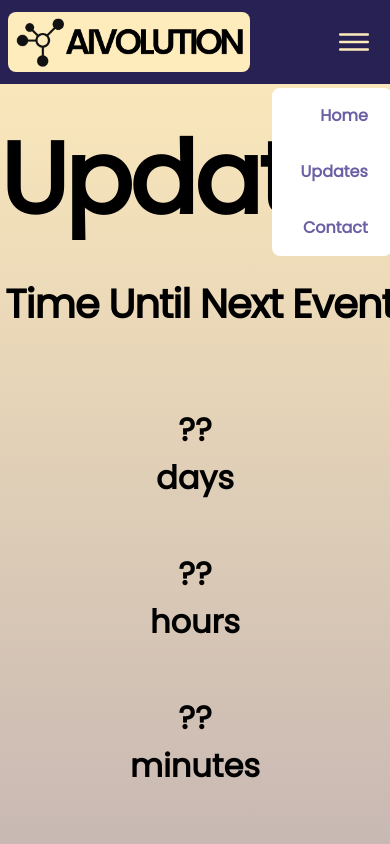
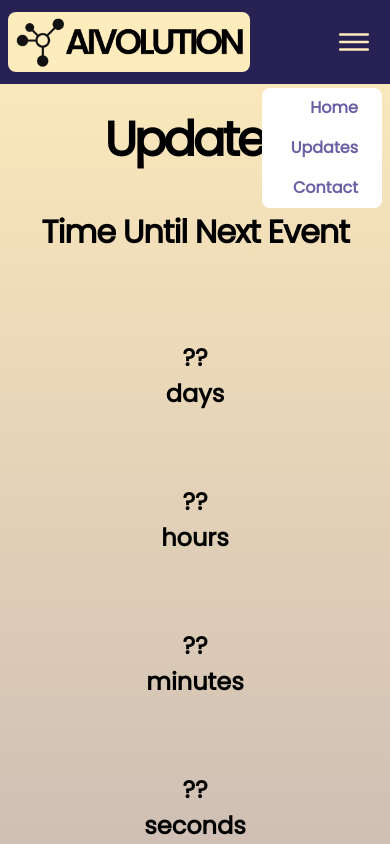
Before and after one commit to aivolution-gta/website, a Next.js app: page /updates in a window 390 px wide. Both pictures are taken after a click on the icon 354 px from the left and 41 px from the top of the page. Shown: the top 844 px of the page. Built offline with nearby package versions, Linux system fonts and the light colour scheme.

Commit message:
Add finishing touches, make the rest of the website accessible on mobile.

```diff
--- a/components/carousel.tsx
+++ b/components/carousel.tsx
@@ -25,19 +25,19 @@ export function CarouselDefault() {
     ]
 
     return (
-        <div className="flex flex-row xs:flex-col justify-evenly">
+        <div className="flex flex-row xs:flex-col sm:flex-col justify-evenly gap-4 mx-4">
             {images.map((data, i) =>
                 <a
                     href={data.link}
                     target="_blank"
                     key={i}
                     rel="noopener noreferrer"
-                    className="group relative overflow-hidden mb-4 sm:mb-0 hover:scale-105 transition-transform duration-300 hover:opacity-90 mx-auto sm:mx-[20px]"
+                    className="relative my-4 sm:mb-0 hover:scale-105 transition-transform duration-300 mx-auto"
                 >
                     <Image
                         src={data.src}
                         alt={`image ${data.num}`}
-                        className="object-cover border-[2px] border-black rounded-xl w-[600px] xs:w-[300px]"
+                        className="object-cover border-[2px] border-black rounded-xl w-[600px]"
                     />
                 </a>
             )}
--- a/components/countdown.tsx
+++ b/components/countdown.tsx
@@ -59,7 +59,7 @@ const ShiftingCountdown = () => {
 
 const CountdownItem = ({ num, text }: { num: any; text: string }) => {
     return (
-        <div className="w-1/4 xs:w-full sm:w-full h-36 flex flex-col items-center justify-center text-[2em]">
+        <div className="w-1/4 xs:w-full sm:w-full h-36 flex flex-col items-center justify-center text-[2em] xs:text-[1.5em] sm:text-[1.5em]">
             <div className="w-full text-center relative overflow-hidden">
                 <AnimatePresence mode="popLayout">
                     <motion.span
--- a/components/footer.tsx
+++ b/components/footer.tsx
@@ -19,12 +19,12 @@ export default function Footer() {
     // ]
 
     return(
-        <div className="mt-20 xs:mt-0 text-white bottom-0 w-screen bg-dark-purple min-h-[4em] flex justify-center xs:py-6">
+        <div className="mt-20 text-white bottom-0 w-screen bg-dark-purple min-h-[4em] flex justify-center xs:py-6">
             <div className="w-full flex flex-col justify-center">
                 <div className="w-full flex xs:flex-col justify-evenly text-center">
                     <div className="w-1/3 xs:hidden"></div>
-                        <p>Made with ❤️ by the <br className="hidden "/><a href="https://github.com/padhyeSohum/aivolution-website" target="_blank" className="">AiVolution Dev Team</a></p>
-                    <div className="flex justify-end w-1/3 xs:hidden xs:mt-4">
+                    <p>Made with ❤️ by the <br className="hidden xs:block"/><a href="https://github.com/padhyeSohum/aivolution-website" target="_blank" className="">AiVolution Dev Team</a></p>
+                    <div className="flex justify-end w-1/3 xs:w-full xs:justify-center xs:mt-4">
                         <a href="mailto:AiVolutionteam@gmail.com" target="_blank">
                             <p className="text-md font-bold">
                                 <IoMdMail className="inline mx-1" size={28} />
@@ -48,7 +48,6 @@ export default function Footer() {
                     </div>
                 </div>
             </div>
-
         </div>
     )
 }
--- a/components/navbar.tsx
+++ b/components/navbar.tsx
@@ -14,12 +14,12 @@ const links = [
     {
         name: "Updates",
         link: "/updates",
-        id: "2",
+        id: "1",
     },
     {
         name: "Contact",
         link: "/contact",
-        id: "1",
+        id: "2",
     },
     // {
     //     name: "past events",
@@ -56,17 +56,14 @@ export default function Navbar () {
                 )}
             </div>
 
-            <div className="my-auto mx-2 hidden xs:block text-beige rounded-xl">
-                <IoIosMenu className="inline m-2" size={40} onClick={() => {setDropdownIsOpen(!dropdownIsOpen)}}/>
+            <div className="my-auto mx-2 hidden xs:block text-beige rounded-xl z-20">
+                <IoIosMenu className="inline m-2 hover:cursor-pointer" size={40} onClick={() => {setDropdownIsOpen(!dropdownIsOpen)}}/>
 
                 {dropdownIsOpen &&
-                    <div className="flex flex-col absolute top-[5.5rem] right-[0.5rem] w-[120px] rounded-lg bg-white border-light-purple text-right"
-                    >
-                        <ul className="flex flex-col">
-                            {links.map(({name, link, id}) =>
-                                <li key={id} className="hover:bg-[#AAAAAA] py-4 pr-6"><Link href={link}>{name}</Link></li>
-                            )}
-                        </ul>
+                    <div className="flex flex-col absolute top-[5.5rem] right-[0.5rem] w-[120px] rounded-lg bg-white border-light-purple text-right">
+                        {links.map(({name, link, id}) =>
+                            <Link key={id} href={link} className={`w-full h-full pr-6 py-2 hover:bg-[#AAAAAA] ${ id == '0' ? 'hover:rounded-t-md' : (id == (links.length - 1).toString() ? "hover:rounded-b-md" : "") }`}>{name}</Link>
+                        )}
                     </div>
                 }
 
--- a/pages/contact.tsx
+++ b/pages/contact.tsx
@@ -8,15 +8,16 @@ export default function Contact() {
     return (
         <div className="w-screen flex flex-col min-h-screen">
             <Reveal>
-                <h1 className="flex justify-center place-center my-2 xs:text-[2.5em] xs:mb-[20px]">Contact</h1>
+                <h1 className="flex justify-center place-center my-2 xs:text-[3em] sm:text-[3em]">Contact</h1>
             </Reveal>
 
             <Reveal>
                 <div>
                     <div className="flex justify-center">
-                        <h3 className="text-center mb-12 w-5/12 xs:w-[80%] xs:text-[0.85em] ">If you have a request, feedback, or business inquiry, feel free to send a message through the contact form, and our team will reach out to you!</h3>
+                        <h3 className="text-center mb-12 w-7/12 xs:w-[80%] xs:text-[0.85em] ">If you have a request, feedback, or business inquiry, feel free to send a message through the contact form, and our team will reach out to you!</h3>
                     </div>
                     <ContactForm />
+
                 </div>
             </Reveal>
 
--- a/pages/index.tsx
+++ b/pages/index.tsx
@@ -24,7 +24,7 @@ export default function Home () {
         },
         {
             role: "Design Team",
-            members: ["Praney", "Mujtaba", "Salma", "Sonali"]
+            members: ["Praney", "Salma", "Sonali"]
         },
         {
             role: "Marketing Team",
@@ -48,7 +48,7 @@ export default function Home () {
                 <h1
                     className="
                         block text-left my-20 ml-40 mr-32 text-[6em]
-                        xs:my-10 xs:mx-10 xs:text-[2.5em] xs:mb-44
+                        xs:my-10 xs:mx-10 xs:text-[2.5em]
                     "
                 >
                     A <span className="inline-block text-mid-purple"><Typewriter options={{strings: ['passionate', 'student-led', 'driven'], autoStart: true, loop: true}}/></span> <br className="hidden xs:block" />organization focused around informing people about our technology driven future.
@@ -57,8 +57,8 @@ export default function Home () {
             </div>
             <div>
                 <Reveal>
-                    <div className="flex text-center justify-center place-center leading-loose">
-                        <h3 className="w-2/3 xs:text-[1em]">
+                    <div className="flex text-justify justify-center place-center leading-loose xs:my-44">
+                        <h3 className="w-2/3 xs:text-[1.25em] xs:w-3/4">
                             At AiVolution, we are passionate about the infinite possibilities that technology offers and are dedicated to fostering a community that shares this enthusiasm. We are an organization whose mission is to be at the forefront of the ever-evolving world of technology by bringing people together through a series of exceptional events and conferences.
                         </h3>
                     </div>
@@ -107,10 +107,9 @@ export default function Home () {
                 <div
                     className="
                         my-20 text-center p-8 bg-dark-purple w-1/3 rounded-lg text-white
-                        xs:w-2/3
-                        "
+                        xs:w-5/6"
                     >
-                    <p>Want to sponsor us? Click <Link href="/contact">here</Link>!</p>
+                    <p>Interested in supporting our mission? Click <Link href="/contact">here</Link>!</p>
                 </div>
             </div>
         </div>
--- a/pages/updates.tsx
+++ b/pages/updates.tsx
@@ -7,11 +7,11 @@ export default function Updates() {
     return (
         <div className="w-full text-center">
             <Reveal>
-                <h1 className="flex justify-center place-center my-5">Updates</h1>
+                <h1 className="flex justify-center place-center my-5 xs:text-[3em] sm:text-[3em]">Updates</h1>
             </Reveal>
             <Reveal>
                 <div>
-                    <h2 className="flex justify-center place-center">Time Until Next Event</h2>
+                    <h2 className="mt-8 flex justify-center place-center xs:text-[2em] sm:text-[2em]">Time Until Next Event</h2>
                     <div className="flex flex-col justify-center py-8">
                         <ShiftingCountdown />
                     </div>
--- a/styles/global.css
+++ b/styles/global.css
@@ -24,17 +24,17 @@ html::-webkit-scrollbar {
 
 h1 {
     font-family: "Poppins";
-    font-size: 100px;
+    font-size: 6.25em;
     letter-spacing: -3px;
 }
 
 h2 {
-    font-size: 40px;
+    font-size: 2.5em;
     letter-spacing: -1px;
 }
 
 h3 {
-    font-size: 20px;
+    font-size: 1.25em;
 }
 
 .ReactCollapse--collapse {
```
Also changed, not shown: components/contact/contact-form.tsx (+9 -9 lines).
